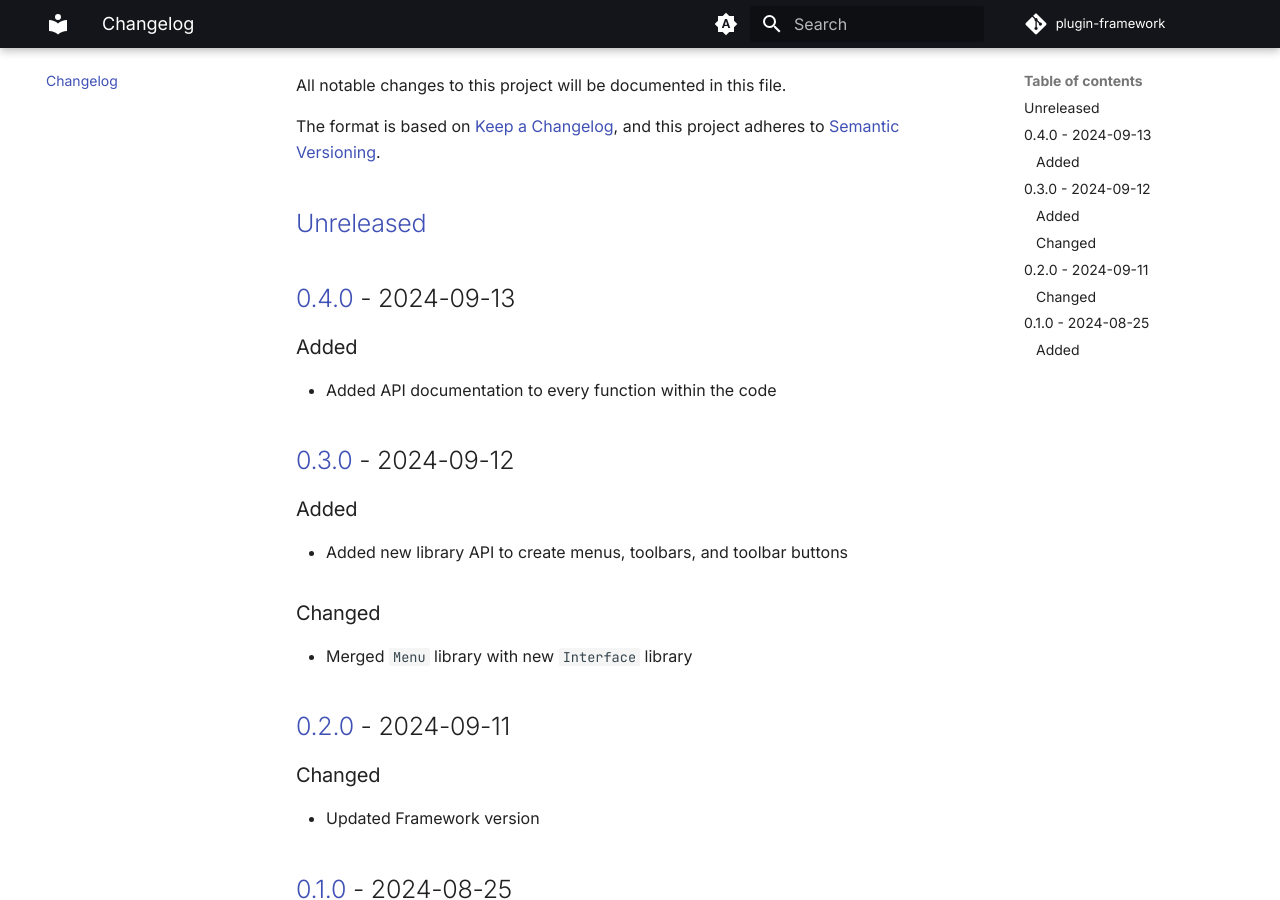
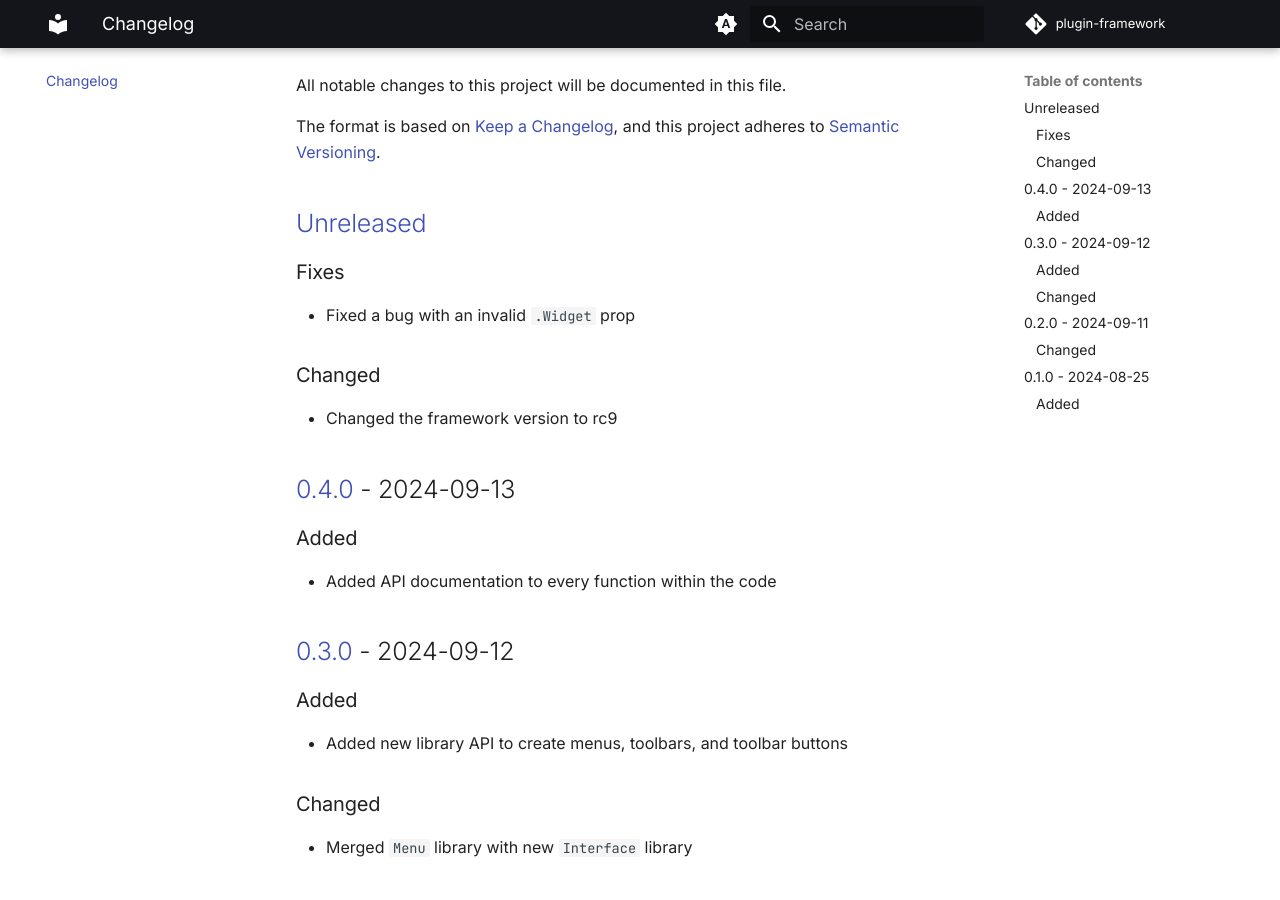
Before and after one commit to luminlabsdev/plugin-framework, an MkDocs documentation site: the page built from docs/changelog.md, in a window 1280 px wide and 900 px high, scrolled down 322 px. Built offline with MkDocs 1.6.1 and Material for MkDocs 9.7.7, drawn with Linux system fonts in a browser that asks for light colours; comment, search, counter and statistics services are not loaded.

Commit message:
update changelog

```diff
--- a/docs/changelog.md
+++ b/docs/changelog.md
@@ -14,6 +14,14 @@ The format is based on [Keep a Changelog](https://keepachangelog.com/en/1.1.0/),
 and this project adheres to [Semantic Versioning](https://semver.org/spec/v2.0.0.html).
 
 ## [Unreleased]
+
+### Fixes
+
+- Fixed a bug with an invalid `.Widget` prop
+
+### Changed
+
+- Changed the framework version to rc9
 
 ## [0.4.0] - 2024-09-13
 
```
